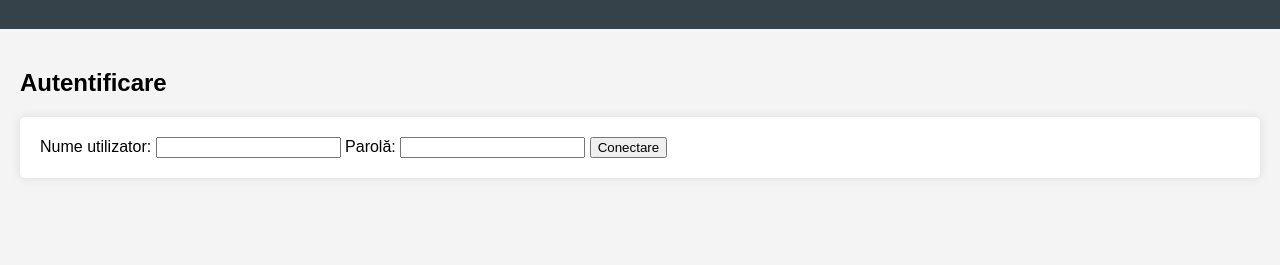
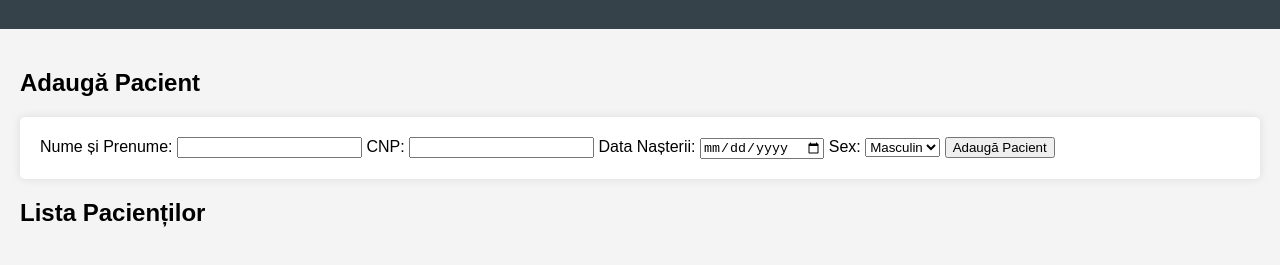
Before and after one commit to Sjutest/Pagina-pornire-spital, a plain HTML site: page index.html in a window 1280 px wide. Shown: the part 71-336 px from the top of the page. Drawn offline with Linux system fonts and the light colour scheme; files that its build step writes are made by us from their sources.

Commit message:
Update index.html

```diff
--- a/index.html
+++ b/index.html
@@ -3,7 +3,7 @@
 <head>
     <meta charset="UTF-8">
     <meta name="viewport" content="width=device-width, initial-scale=1.0">
-    <link rel="stylesheet" href="css/style.css">
+    <link rel="stylesheet" href="style.css">
     <title>Gestionare Pacienți</title>
 </head>
 <body>
@@ -11,17 +11,32 @@
         <h1>Aplicatie de Gestionare a Pacienților</h1>
     </header>
     <main>
-        <section id="login">
-            <h2>Autentificare</h2>
-            <form>
-                <label for="username">Nume utilizator:</label>
-                <input type="text" id="username" name="username" required>
-                <label for="password">Parolă:</label>
-                <input type="password" id="password" name="password" required>
-                <button type="submit">Conectare</button>
+        <section id="patient-form">
+            <h2>Adaugă Pacient</h2>
+            <form id="form">
+                <label for="name">Nume și Prenume:</label>
+                <input type="text" id="name" required>
+
+                <label for="cnp">CNP:</label>
+                <input type="text" id="cnp" required>
+
+                <label for="dob">Data Nașterii:</label>
+                <input type="date" id="dob" required>
+
+                <label for="sex">Sex:</label>
+                <select id="sex" required>
+                    <option value="masculin">Masculin</option>
+                    <option value="feminin">Feminin</option>
+                </select>
+
+                <button type="submit">Adaugă Pacient</button>
             </form>
         </section>
+        <section id="patient-list">
+            <h2>Lista Pacienților</h2>
+            <ul id="patients"></ul>
+        </section>
     </main>
-    <script src="js/script.js"></script>
+    <script src="script.js"></script>
 </body>
 </html>
```
